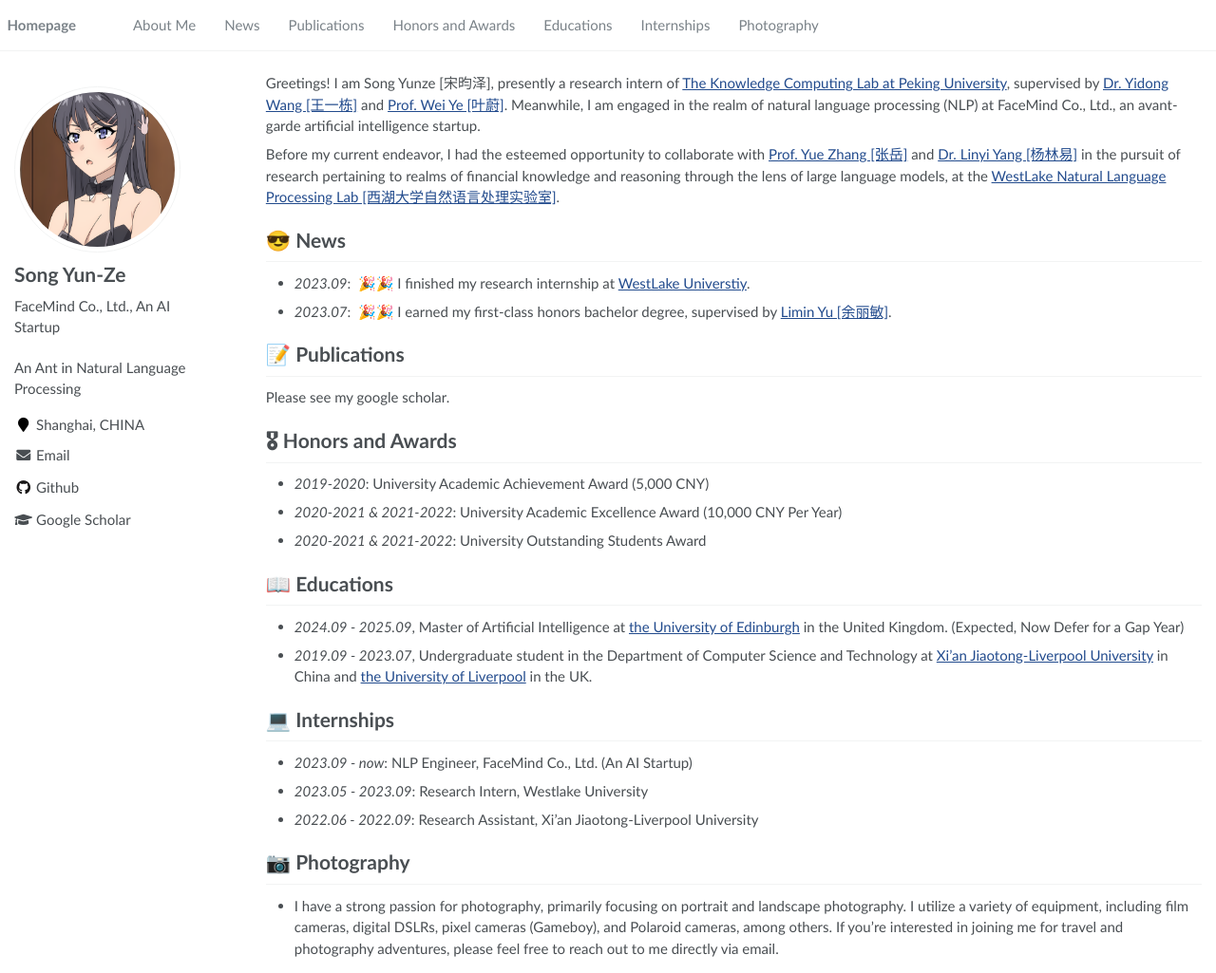
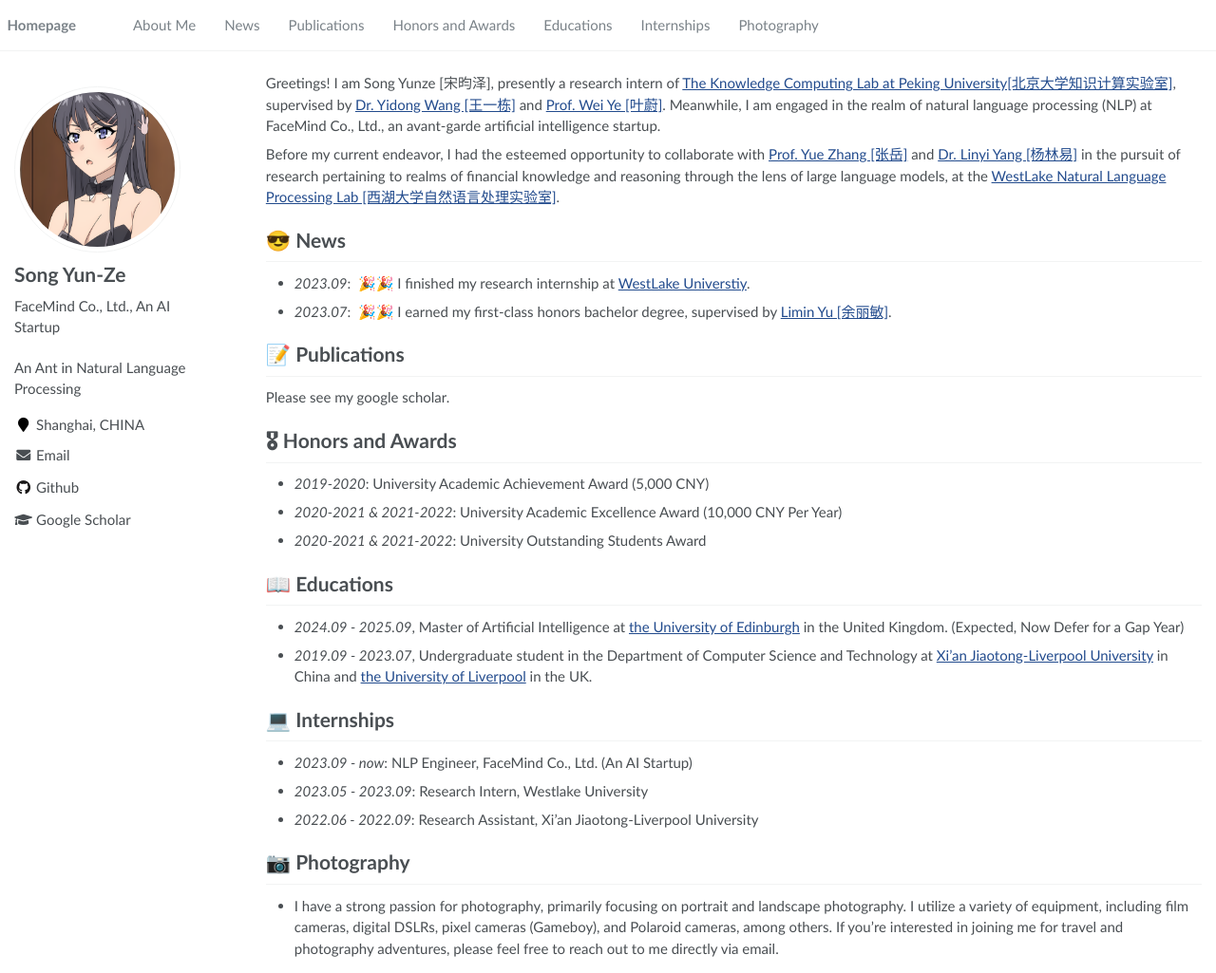
Before and after one commit to YunzeSong/YunzeSong.github.io, a Jekyll site: the page built from _pages/about.md, in a window 1280 px wide and 1025 px high. Shown: the whole window at 95% size. Built offline with Jekyll 4.4.1, drawn with Linux system fonts in a browser that asks for light colours.

Commit message:
Update about.md

```diff
--- a/_pages/about.md
+++ b/_pages/about.md
@@ -17,7 +17,7 @@
 
 <span class='anchor' id='about-me'></span>
 
-Greetings! I am Song Yunze [宋昀泽], presently a research intern of <a href='https://se.pku.edu.cn/kcl/'>The Knowledge Computing Lab at Peking University</a>, supervised by <a href='https://qianlanwyd.github.io/'>Dr. Yidong Wang [王一栋]</a> and <a href='https://se.pku.edu.cn/kcg/weiye/'> Prof. Wei Ye [叶蔚]</a>. Meanwhile, I am engaged in the realm of natural language processing (NLP) at FaceMind Co., Ltd., an avant-garde artificial intelligence startup.
+Greetings! I am Song Yunze [宋昀泽], presently a research intern of <a href='https://se.pku.edu.cn/kcl/'>The Knowledge Computing Lab at Peking University[北京大学知识计算实验室]</a>, supervised by <a href='https://qianlanwyd.github.io/'>Dr. Yidong Wang [王一栋]</a> and <a href='https://se.pku.edu.cn/kcg/weiye/'> Prof. Wei Ye [叶蔚]</a>. Meanwhile, I am engaged in the realm of natural language processing (NLP) at FaceMind Co., Ltd., an avant-garde artificial intelligence startup.
 
 Before my current endeavor, I had the esteemed opportunity to collaborate with <a href='https://frcchang.github.io/'>Prof. Yue Zhang [张岳]</a> and <a href='https://www.linyi-yang.me/'>Dr. Linyi Yang [杨林易]</a> in the pursuit of research pertaining to realms of financial knowledge and reasoning through the lens of large language models, at the <a href='https://westlake-nlp.github.io/'>WestLake Natural Language Processing Lab [西湖大学自然语言处理实验室]</a>.
 
```
